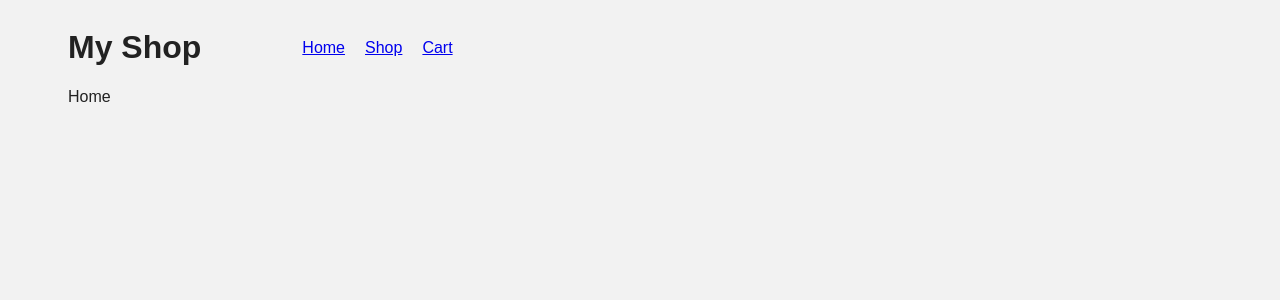
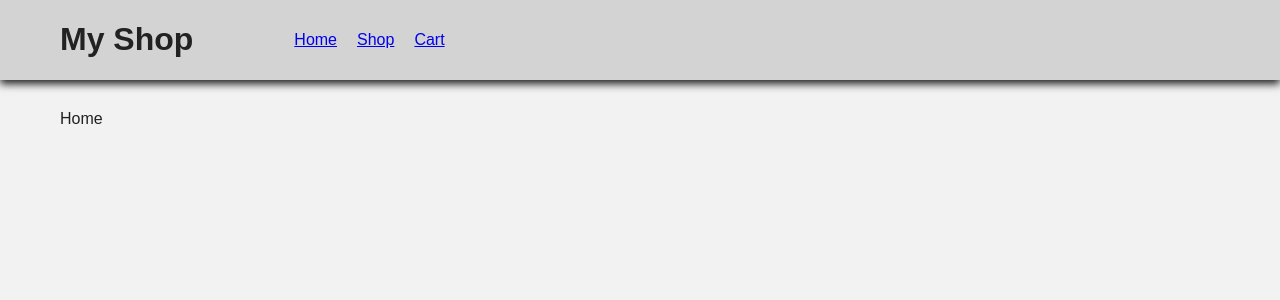
Before and after one commit to zwhahn/shopping_cart, a React (Vite) app: page / in a window 1280 px wide. Shown: the top 300 px of the page. Built offline with nearby package versions, Linux system fonts and the light colour scheme.

Commit message:
style: remove default browser gap stopping element from expanding the full vw

```diff
--- a/src/components/Layout.jsx
+++ b/src/components/Layout.jsx
@@ -48,11 +48,11 @@ const Layout = () => {
 
   return (
     <>
+      <header className={styles.header}>
+        <h1 className={styles.storeName}>My Shop</h1>
+        <Navbar totalProductsCount={totalProductsCount} />
+      </header>
       <div className={styles.pageContainer}>
-        <header className={styles.header}>
-          <h1 className={styles.storeName}>My Shop</h1>
-          <Navbar totalProductsCount={totalProductsCount} />
-        </header>
         <main className={styles.main}>
           <Outlet context={cartData} />
         </main>
--- a/src/index.css
+++ b/src/index.css
@@ -4,3 +4,10 @@
   color: #222222;
   box-sizing: border-box;
 }
+
+html,
+body {
+  margin: 0px;
+  padding: 0px;
+  width: 100%;
+}
--- a/src/styleModules/layout.module.css
+++ b/src/styleModules/layout.module.css
@@ -1,10 +1,13 @@
 .header {
   display: flex;
+  background-color: lightgray;
+  padding: 0px 60px;
+  box-shadow: 0px 4px 8px #222222;
 }
 
 .pageContainer {
   display: grid;
-  padding: 0px 60px;
+  padding: 30px 60px;
 }
 
 .storeName {
```
